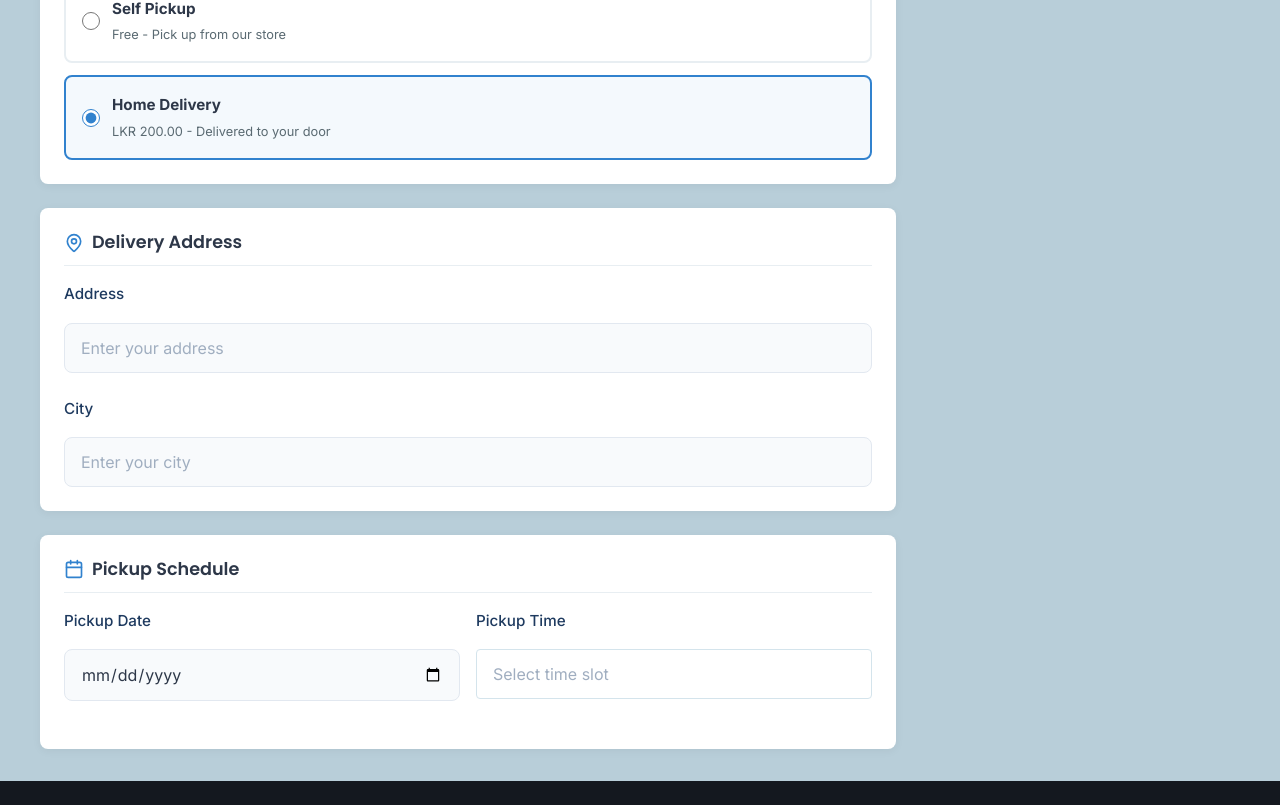
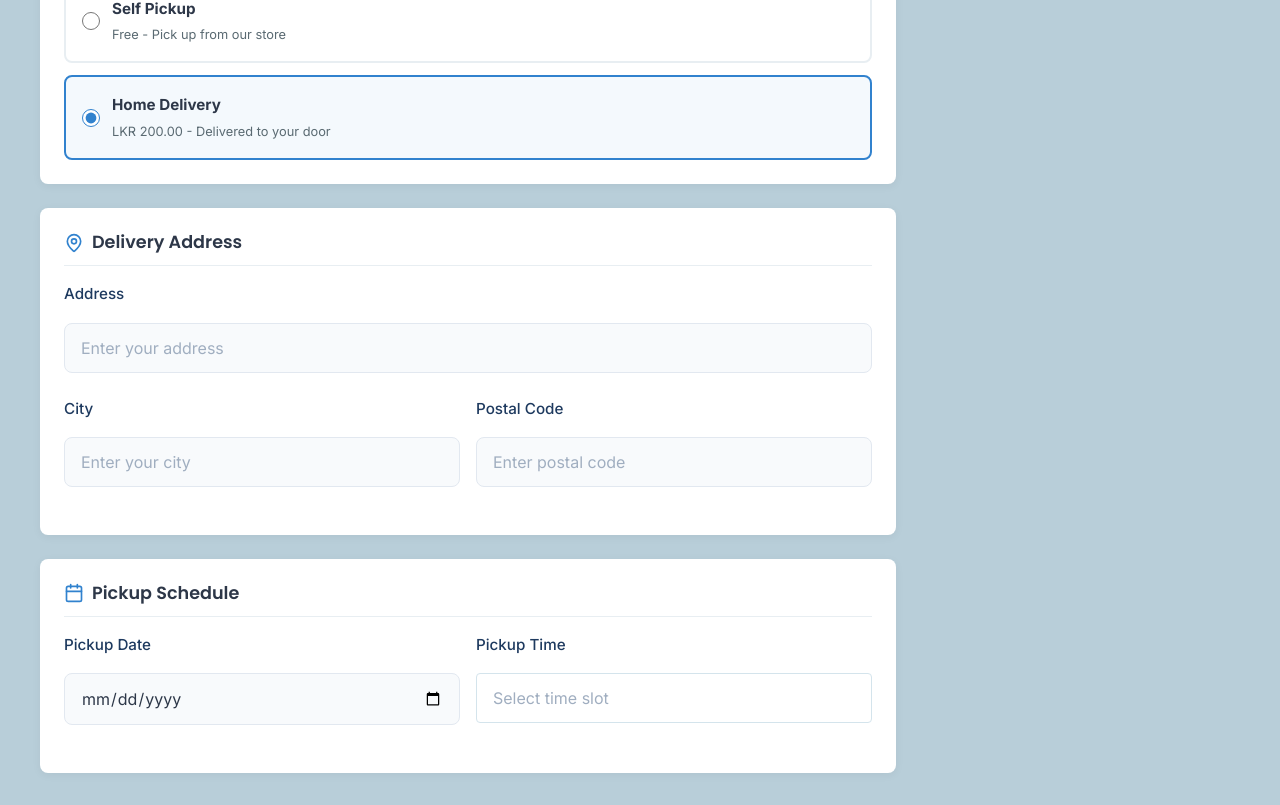
Before and after one commit to KavishaPerera/Wash-TUB, a React app in the folder frontend/: page /checkout in a window 1280 px wide. Shown: the part 630-1435 px from the top of the page. Before the commit the page ends 1411 px from the top, so only its background shows below. Built offline with nearby package versions, Linux system fonts and the light colour scheme; the HTML template or start-up script is replaced by a standard one.

Commit message:
Add postal code

```diff
--- a/frontend/src/pages/Checkout.jsx
+++ b/frontend/src/pages/Checkout.jsx
@@ -16,6 +16,7 @@ const Checkout = () => {
         phone: '',
         address: '',
         city: '',
+        postalCode: '',
         deliveryOption: 'delivery',
         pickupDate: '',
         pickupTime: '',
@@ -48,7 +49,7 @@ const Checkout = () => {
     const handleDeliverySubmit = (e) => {
         e.preventDefault();
         // Validate delivery form before proceeding
-        if (formData.fullName && formData.phone && formData.address && formData.city && formData.pickupDate && formData.pickupTime) {
+        if (formData.fullName && formData.phone && formData.address && formData.city && formData.postalCode && formData.pickupDate && formData.pickupTime) {
             setCurrentStep(2);
         }
     };
@@ -192,6 +193,7 @@ const Checkout = () => {
                                         placeholder="Enter your address"
                                     />
                                 </div>
+                                <div className="form-row">
                                     <div className="form-group">
                                         <label>City</label>
                                         <input
@@ -202,6 +204,18 @@ const Checkout = () => {
                                             required
                                             placeholder="Enter your city"
                                         />
+                                    </div>
+                                    <div className="form-group">
+                                        <label>Postal Code</label>
+                                        <input
+                                            type="text"
+                                            name="postalCode"
+                                            value={formData.postalCode}
+                                            onChange={handleInputChange}
+                                            required
+                                            placeholder="Enter postal code"
+                                        />
+                                    </div>
                                 </div>
                             </div>
 
```
Lines whose indentation alone changed are shown as unchanged.
